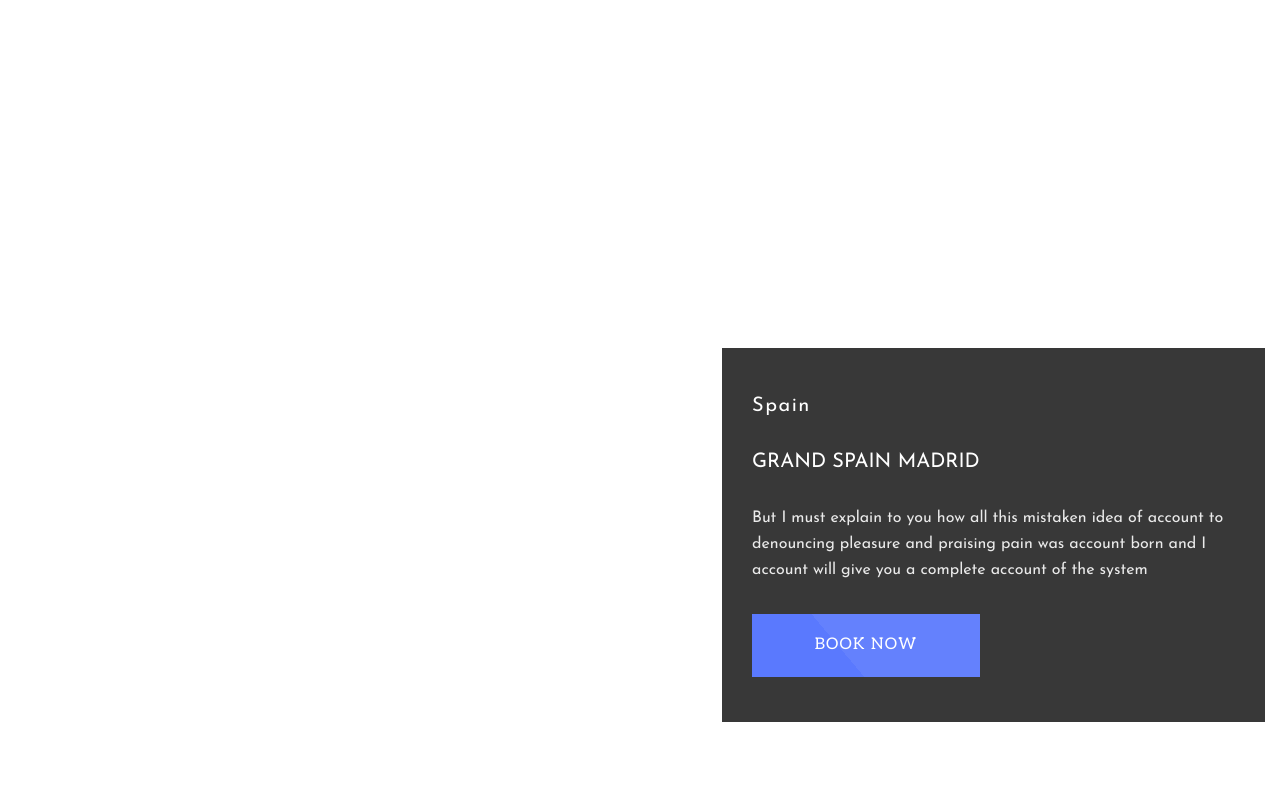
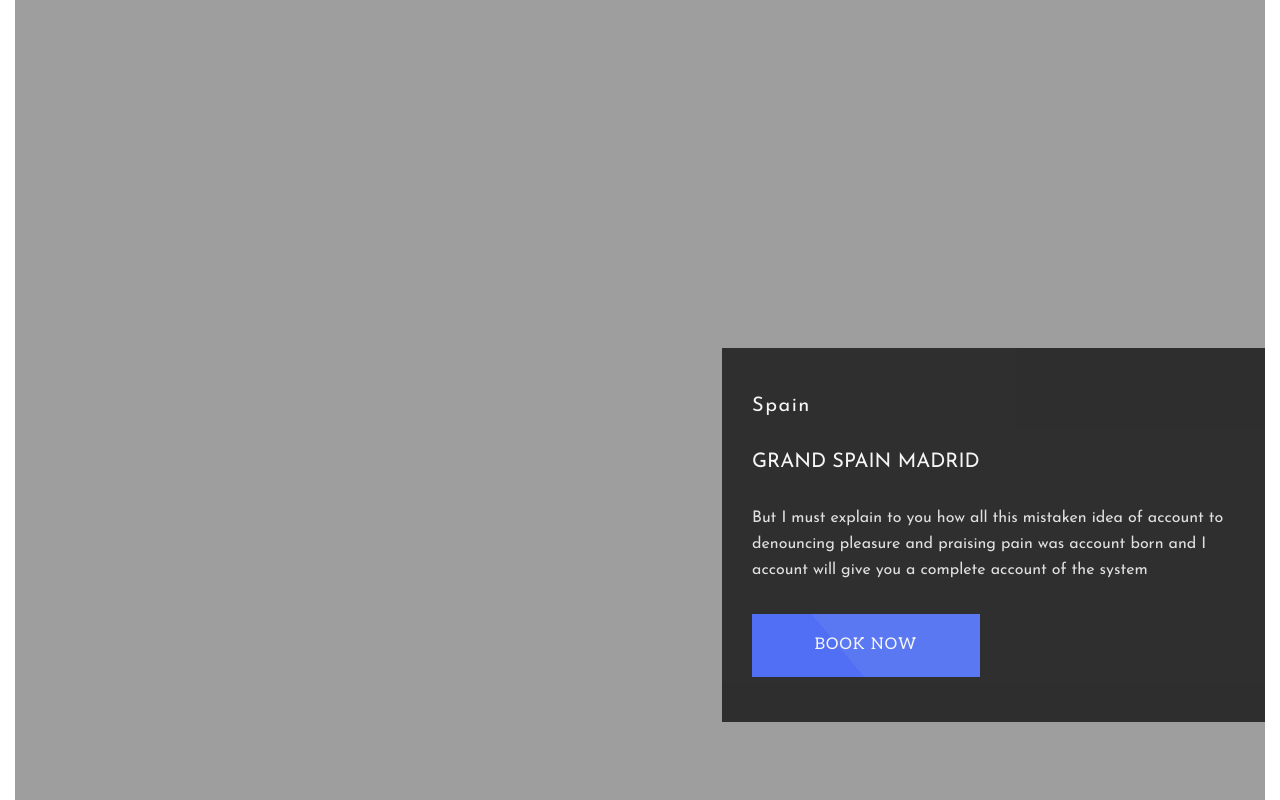
Before and after one commit to M3llie/Bhromaon, a plain HTML site: page index.html in a window 1280 px wide. Shown: the part 2620-3420 px from the top of the page. Drawn offline with Linux system fonts and the light colour scheme; the site is published under a folder, as on GitHub Pages, so addresses that start at the root find nothing.

Commit message:
background images fixed

```diff
--- a/styles/index.scss
+++ b/styles/index.scss
@@ -461,7 +461,7 @@ img {
 	background-size: cover;
 	background-position: center;
 	background-repeat: no-repeat;
-	background-image: url(/images/house.png);
+	background-image: url(../images/house.png);
 	display: flex;
 	align-items: center;
 }
@@ -472,7 +472,7 @@ img {
 	background-size: cover;
 	background-position: center;
 	background-repeat: no-repeat;
-	background-image: url(/images/sunset.png);
+	background-image: url(../images/sunset.png);
 
 	display: flex;
 	justify-content: flex-end;
@@ -505,7 +505,7 @@ img {
 	background-size: cover;
 	background-position: center;
 	background-repeat: no-repeat;
-	background-image: url(/images/testimonial.png);
+	background-image: url(../images/testimonial.png);
 
 	display: flex;
 	justify-content: center;
```
Also changed, not shown: styles/index.css.
